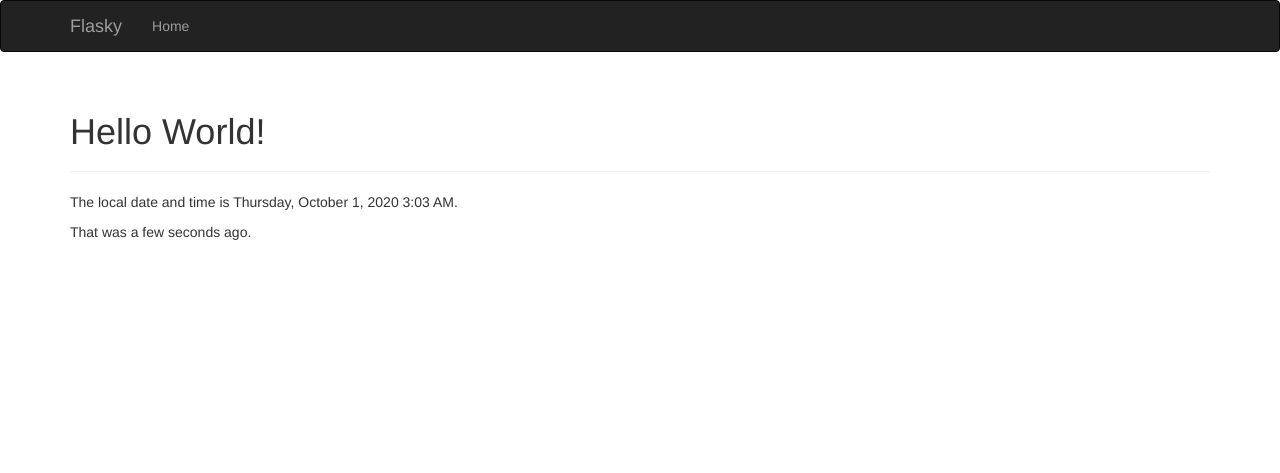
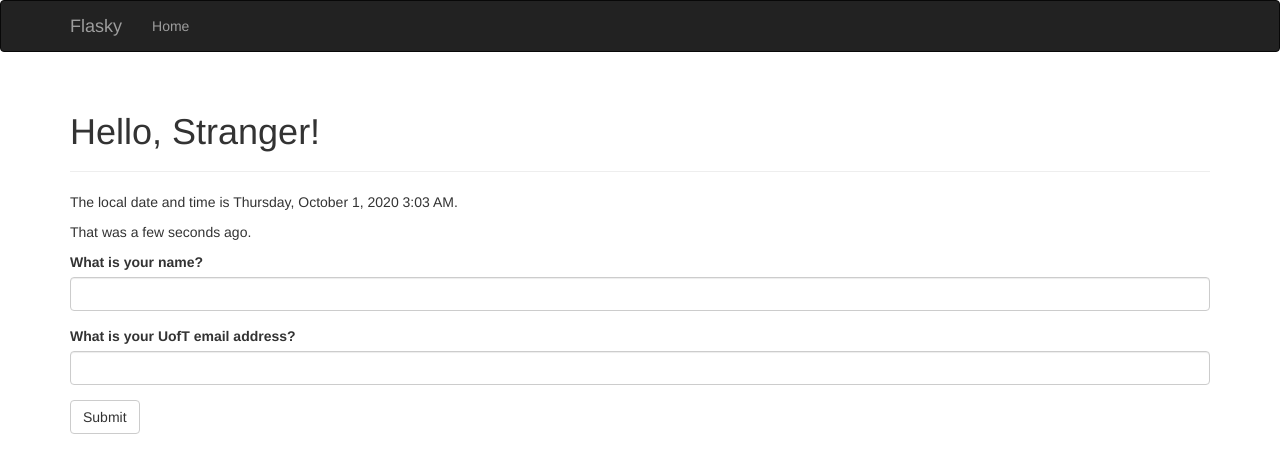
Before and after one commit to grahamhoyes/ECE444-F2020-Lab3, a Flask app: page / in a window 1280 px wide. Shown: the top 473 px of the page. Run offline with Flask 2, Linux system fonts and the light colour scheme; some libraries are stand-ins or nearby versions.

Commit message:
Add email to name form

```diff
--- a/app.py
+++ b/app.py
@@ -1,18 +1,44 @@
 from datetime import datetime
+import os
 
-from flask import Flask, render_template
+from flask import Flask, render_template, session, redirect, url_for, flash
 from flask_bootstrap import Bootstrap
 from flask_moment import Moment
 
+from forms import NameForm
 
 app = Flask(__name__)
+app.config["SECRET_KEY"] = os.environ.get("SECRET_KEY", "123456")
+
 bootstrap = Bootstrap(app)
 moment = Moment(app)
 
 
-@app.route("/")
+@app.route("/", methods=["GET", "POST"])
 def index():
-    return render_template("index.html", current_time=datetime.utcnow())
+    form = NameForm()
+    if form.validate_on_submit():
+        old_name = session.get("name")
+        if old_name is not None and old_name != form.name.data:
+            flash("Looks like you have changed your name!")
+
+        session["name"] = form.name.data
+
+        old_email = session.get("email")
+        if old_email is not None and old_email != form.email.data:
+            flash("Looks like you have changed your email!")
+
+        session["email"] = form.email.data
+
+        return redirect(url_for("index"))
+
+    return render_template(
+        "index.html",
+        form=form,
+        name=session.get("name"),
+        email=session.get("email"),
+        current_time=datetime.utcnow(),
+    )
 
 
 @app.route("/user/<name>/")
--- /dev/null
+++ b/forms.py
@@ -0,0 +1,17 @@
+from flask_wtf import Form
+from wtforms import StringField, SubmitField
+from wtforms.validators import Required, Email, ValidationError
+
+
+class NameForm(Form):
+    name = StringField("What is your name?", validators=[Required()])
+    email = StringField(
+        "What is your UofT email address?",
+        render_kw={"type": "email"},
+        validators=[Required(), Email()],
+    )
+    submit = SubmitField("Submit")
+
+    def validate_email(self, field):
+        if not field.data.endswith("utoronto.ca"):
+            raise ValidationError("Please use your UofT email.")
--- a/templates/base.html
+++ b/templates/base.html
@@ -30,6 +30,13 @@
 
 {% block content %}
 <div class="container">
+    {% for message in get_flashed_messages() %}
+        <div class="alert alert-warning">
+            <button type="button" class="close" data-dismiss="alert">&times;</button>
+            {{ message }}
+        </div>
+    {% endfor %}
+
     {% block page_content %}{% endblock %}
 </div>
 {% endblock %}
--- a/templates/index.html
+++ b/templates/index.html
@@ -1,11 +1,18 @@
 {% extends "base.html" %}
+{% import "bootstrap/wtf.html" as wtf %}
 
 {% block title %}Home{% endblock %}
 
 {% block page_content %}
 <div class="page-header">
-    <h1>Hello World!</h1>
+    <h1>Hello, {% if name %}{{ name }}{% else %}Stranger{% endif %}!</h1>
+    {% if email %}
+    <h1>Your UofT email is {{ email }}</h1>
+    {% endif %}
 </div>
 <p>The local date and time is {{ moment(current_time).format('LLLL') }}.</p>
 <p>That was {{ moment(current_time).fromNow(refresh=True) }}.</p>
+
+{{ wtf.quick_form(form) }}
+
 {% endblock %}
```
